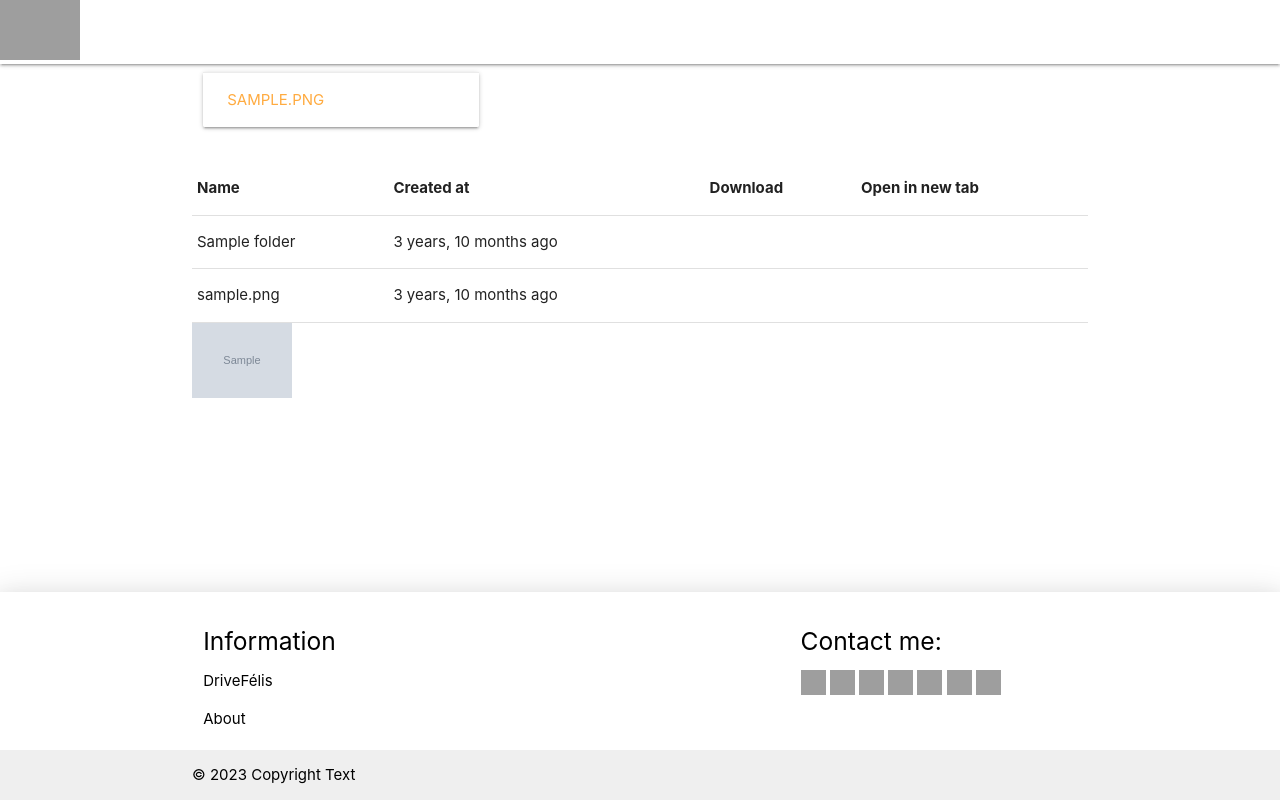
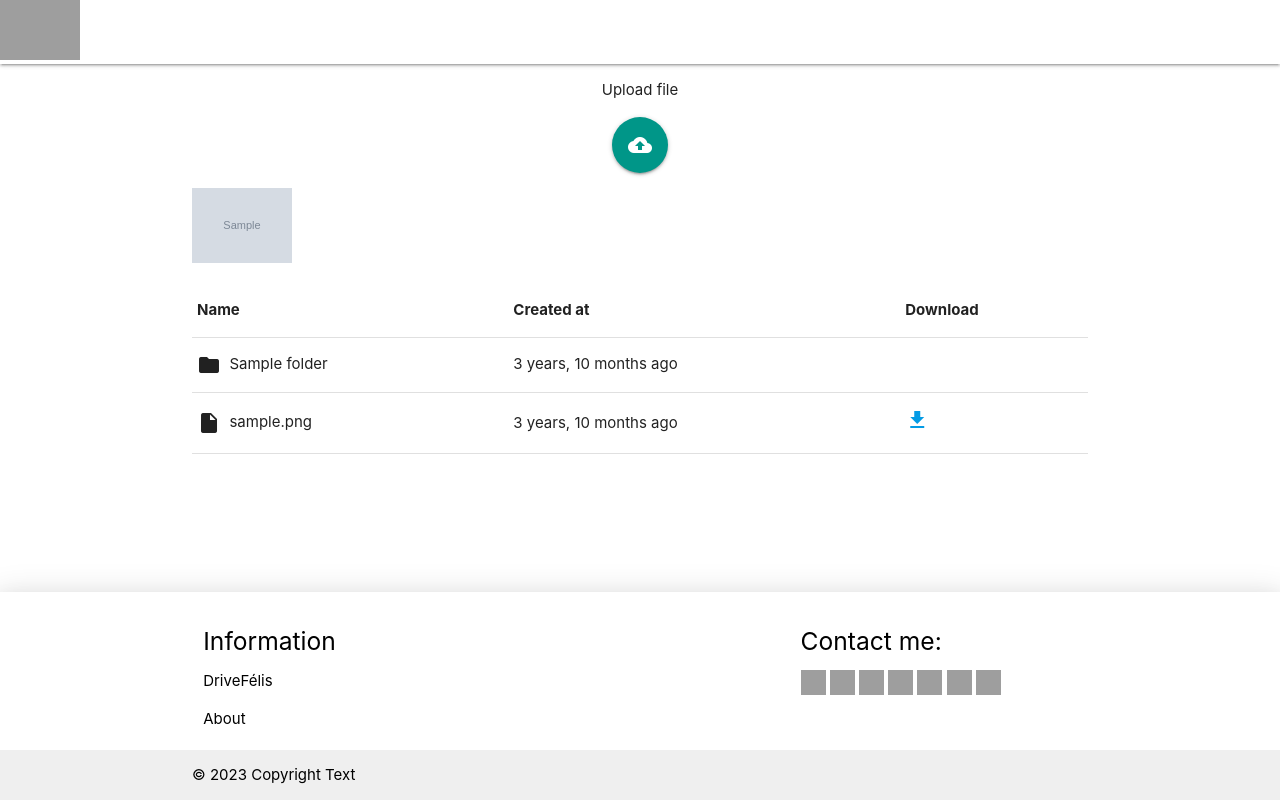
Before and after one commit to felipempinto/felisdrive, a Django app: template templates/main/homepage.html in a window 1280 px wide. Run offline with Django 4.2, Linux system fonts and the light colour scheme; the template is opened without the code that fills it: values that come from a table or form of the project are taken from there, others are empty; tables that the repository leaves empty hold one stand-in row (values such as "Sample post"); grey boxes marked "Sample" are stand-in pictures; some libraries are stand-ins or nearby versions; grey boxes are pictures that could not be loaded.

Commit message:
upload working

```diff
--- a/main/urls.py
+++ b/main/urls.py
@@ -14,6 +14,8 @@ urlpatterns = [
     path('register/',views.register,name='register'),
     path('user/',views.user_page,name="user_page"),
     path('delete_token/<int:pk>/', views.delete_token, name='delete_token'),
+    # path("upload/<source>/",views.upload,name='upload'),
+    path("upload/<str:folder>/",views.upload,name='upload'),
 
     path('folders/<slug:slug>/', views.folder_detail, name='folder_detail'),
 ] + static(settings.MEDIA_URL, document_root=settings.MEDIA_ROOT)
--- a/templates/main/header.html
+++ b/templates/main/header.html
@@ -4,10 +4,11 @@
   <title>Deep forest</title>
   {% load static %}
 
-  <link rel="stylesheet" type="text/css" href="path/to/fancybox.min.css">
-<script type="text/javascript" src="path/to/jquery.min.js"></script>
-<script type="text/javascript" src="path/to/fancybox.min.js"></script>
-      <!-- Compiled and minified CSS -->
+  <script src="https://cdn.jsdelivr.net/npm/@fancyapps/ui@5.0/dist/fancybox/fancybox.umd.js"></script>
+  <link
+    rel="stylesheet"
+    href="https://cdn.jsdelivr.net/npm/@fancyapps/ui@5.0/dist/fancybox/fancybox.css"
+  />
       <link rel="stylesheet" href="{% static 'materialize/css/materialize.css' %}">
       <link href="https://fonts.googleapis.com/icon?family=Material+Icons" rel="stylesheet">
       <link rel="icon" href="/static/imgs/cloud-storage.png">
@@ -23,6 +24,9 @@
       <script src="https://unpkg.com/leaflet@1.7.1/dist/leaflet.js"
    integrity="sha512-XQoYMqMTK8LvdxXYG3nZ448hOEQiglfqkJs1NOQV44cWnUrBc8PkAOcXy20w0vlaXaVUearIOBhiXZ5V3ynxwA=="
    crossorigin=""></script>
+      <script src="https://code.jquery.com/jquery-3.6.4.min.js"></script>
+      <script src="https://cdnjs.cloudflare.com/ajax/libs/materialize/1.0.0/js/materialize.min.js"></script>
+
 </head>
 <body>
 {% include "main/includes/navbar.html" %}
--- a/templates/main/homepage.html
+++ b/templates/main/homepage.html
@@ -3,23 +3,29 @@
 {% block content %}
 {% load static %}
 
+<div class="container center ">
+  <form id="uploadForm" method="post" enctype="multipart/form-data" action="{% url 'main:upload' folder='home' %}">
+    {% csrf_token %}
+
+    <div class="upload-container">
+      <p>Upload file</p>
+      <label for="fileInput" id="uploadButton" class="btn-floating btn-large waves-effect waves-light teal">
+          <i class="material-icons">cloud_upload</i>
+      </label>
+      <input type="file" id="fileInput" name="file" style="display:none" multiple/>
+    </div>
+  </form>
+</div>
+
+
 <div class="container">
-
-    <div class="row">
-        {% for sample in samples %}
-        <div class="col s12 m4">
-          <div class="card">
-            <div class="card-image">
-              {% comment %} <img src="images/sample-1.jpg"> {% endcomment %}
-              <span class="card-title">Card Title</span>
-            </div>
-            <div class="card-action">
-              <a href="{{sample.file.url}}">{{sample.file.name}}</a>
-            </div>
-          </div>
-        </div>
-        {% endfor %}
-      </div>
+    <div class="section">
+      {% for image in images %}
+        <a href="{{ image.file.url }}" data-fancybox="gallery" data-caption="{{ image.get_file }}">
+          <img src="{{ image.file.url }}" style="max-width: 100px; max-height: 100px;"/>
+        </a>
+      {% endfor %}
+    </div>
 
 
     <table class="highlight">
@@ -28,45 +34,47 @@
               <th>Name</th>
               <th>Created at</th>
               <th>Download</th>
-              <th>Open in new tab</th>
           </tr>
         </thead>
 
         <tbody>
             {% for folder in folders %}
                 <tr>
-                    <td>{{ folder.name }}</td>
+                    <td><i class="material-icons icon">folder</i>&nbsp  {{ folder.name }}</td>
                     <td>{{ data.get_created_at }}</td>
-                    {% comment %} <td>bbb</td>
-                    <td>AAA</td> {% endcomment %}
                 </tr>
             {% endfor %}
             {% for data in datasets %}
                 <tr>
-                    <td>{{ data.get_file }}</td>
+                    <td><i class="material-icons icon">insert_drive_file</i>&nbsp  {{ data.get_file }}</td>
                     <td>{{ data.get_created_at }}</td>
-                    {% comment %} <td>bbb</td>
-                    <td>AAA</td> {% endcomment %}
+                    <td><a href="{{ data.file.url }}" download="{{data.get_file}}" target="_blank"><i class="material-icons">file_download</i></a>
+                  </td>
                 </tr>
             {% endfor %}
         </tbody>
       </table>
 
 
-
-      {% for image in images %}
-        <a data-fancybox="gallery" href="{{ image.file.url }}">
-            <img src="{{ image.file.url }}" alt="{{ image.file.name }}" style="max-width: 100px; max-height: 100px;">
-        </a>
-    {% endfor %}
 </div>
 
+<style>
+  .icon {
+      vertical-align: middle;
+  }
+</style>
+
 <script type="text/javascript">
-    $(document).ready(function () {
-        $("[data-fancybox]").fancybox({
-            // Add any additional options you need
-        });
-    });
+  Fancybox.bind("[data-fancybox]", {
+
+  });
+
+
+  document.getElementById('fileInput').addEventListener('change', function() {
+    // Automatically submit the form when a file is selected
+    document.getElementById('uploadForm').submit();
+  });
+
 </script>
 
 {% endblock %}
```
Also changed, not shown: main/views.py (+28 -3 lines), main/forms.py (line endings or trailing spaces).
